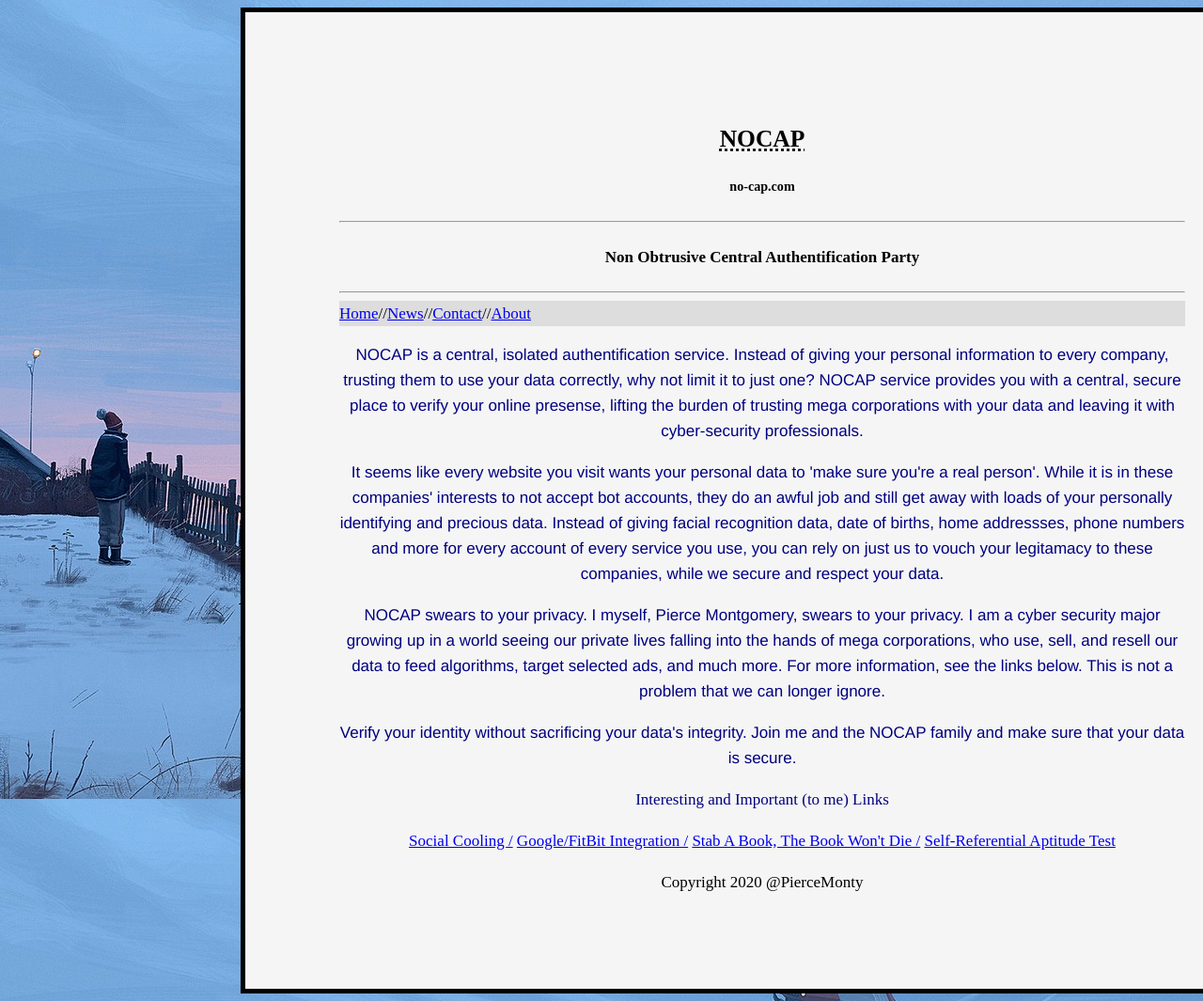
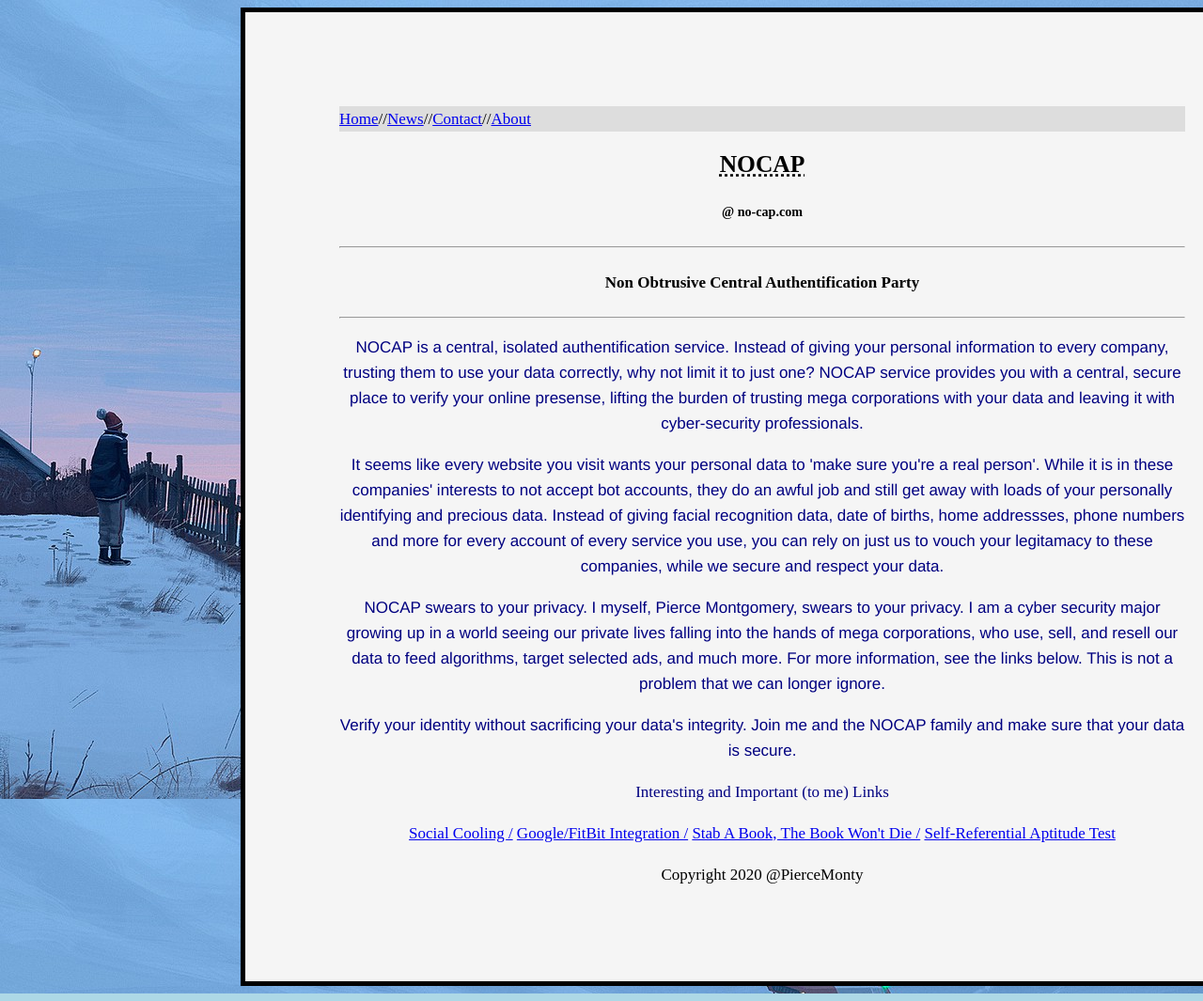
Before and after one commit to PierceMonty/nocap-static-website, a plain HTML site: page index.html in a window 1280 px wide. Shown: the top 1065 px of the page at 94% size. Drawn offline with Linux system fonts and the light colour scheme.

Commit message:
header update

```diff
--- a/index.html
+++ b/index.html
@@ -6,12 +6,6 @@
 
 <body>
 <div id="wrapper" class="feed" style="font-size: 17px;line-height: 27px; letter-spacing: 0e; font-weight: 300";>
-<h2><abbr title="Non Obtrusive Central Authentification Party">NOCAP</abbr></h2>
-<h5>no-cap.com</h5>
-
-<hr>
-<h4>Non Obtrusive Central Authentification Party</h4>
-<hr>
 
  <ul>
   <li><a href="index.html">Home</a></li>
@@ -22,6 +16,14 @@
   <li><h> // </h>
   <li><a href="about.html">About</a></li>
 </ul>
+
+
+<h2><abbr title="Non Obtrusive Central Authentification Party">NOCAP</abbr></h2>
+<h5> @ no-cap.com </h5>
+
+<hr>
+<h4>Non Obtrusive Central Authentification Party</h4>
+<hr>
 
 <p>NOCAP is a central, isolated authentification service. Instead of giving your personal
 information to every company, trusting them to use your data correctly, why not limit
```
Also changed, not shown: about.html (+9 -2 lines).
